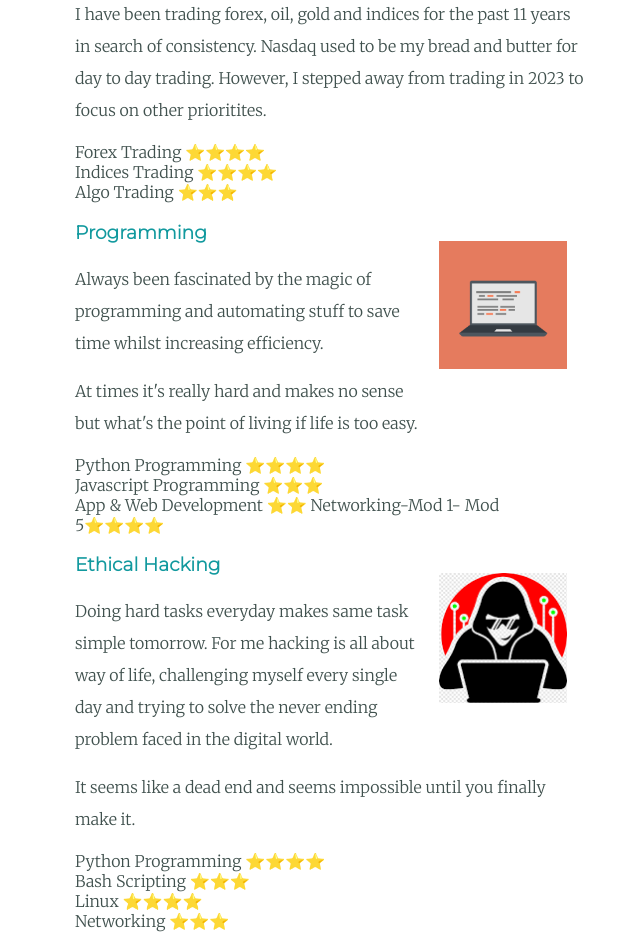
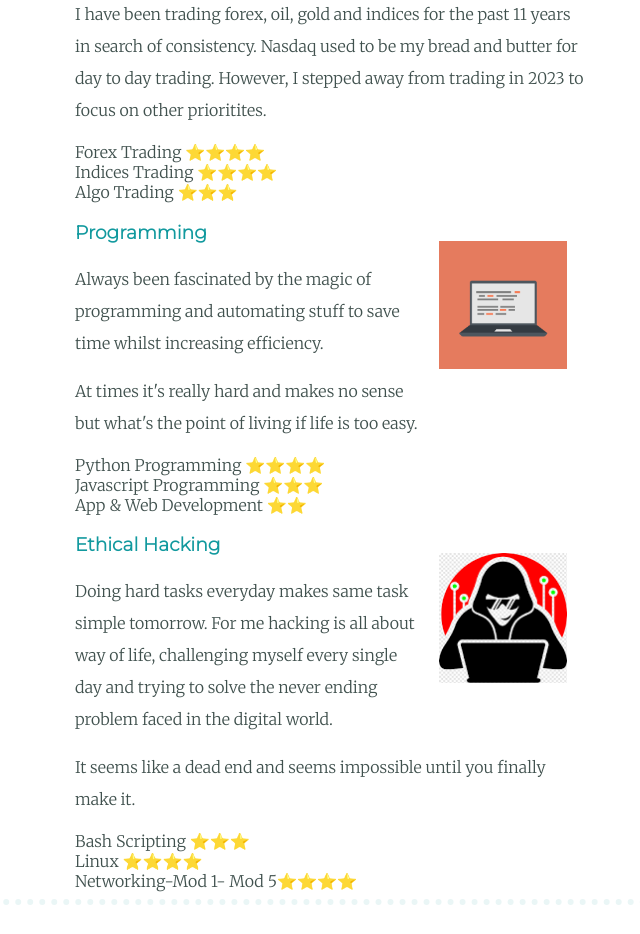
Before and after one commit to AnvilGit/modernCV, a plain HTML site: page index.html in a window 1280 px wide. Shown: the part 1630-2564 px from the top of the page, without its empty margins (309-949 px from the left). Drawn offline with Linux system fonts and the light colour scheme.

Commit message:
Fix HTML formatting and structure

```diff
--- a/index.html
+++ b/index.html
@@ -49,7 +49,6 @@
         <td>Python Programming ⭐⭐⭐⭐</td></br>
         <td>Javascript Programming ⭐⭐⭐ </td></br>
         <td>App & Web Development ⭐⭐</td>
-      <td>Networking-Mod 1- Mod 5⭐⭐⭐⭐</td>
 
         </tr>
     </div>
@@ -60,10 +59,9 @@
       <p class="skill-para">Doing hard tasks everyday makes same task simple tomorrow. For me hacking is all about way of life, challenging myself every single day and trying to solve the never ending problem faced in the digital world.</p>
           <p>It seems like a dead end and seems impossible until you finally make it.</p>
           <tr>
-        <td>Python Programming ⭐⭐⭐⭐</td></br>
         <td>Bash Scripting ⭐⭐⭐ </td></br>
             <td>Linux ⭐⭐⭐⭐ </td></br>
-        <td>Networking ⭐⭐⭐</td>
+        <td>Networking-Mod 1- Mod 5⭐⭐⭐⭐</td>
 
         </tr>
     </div>
```
